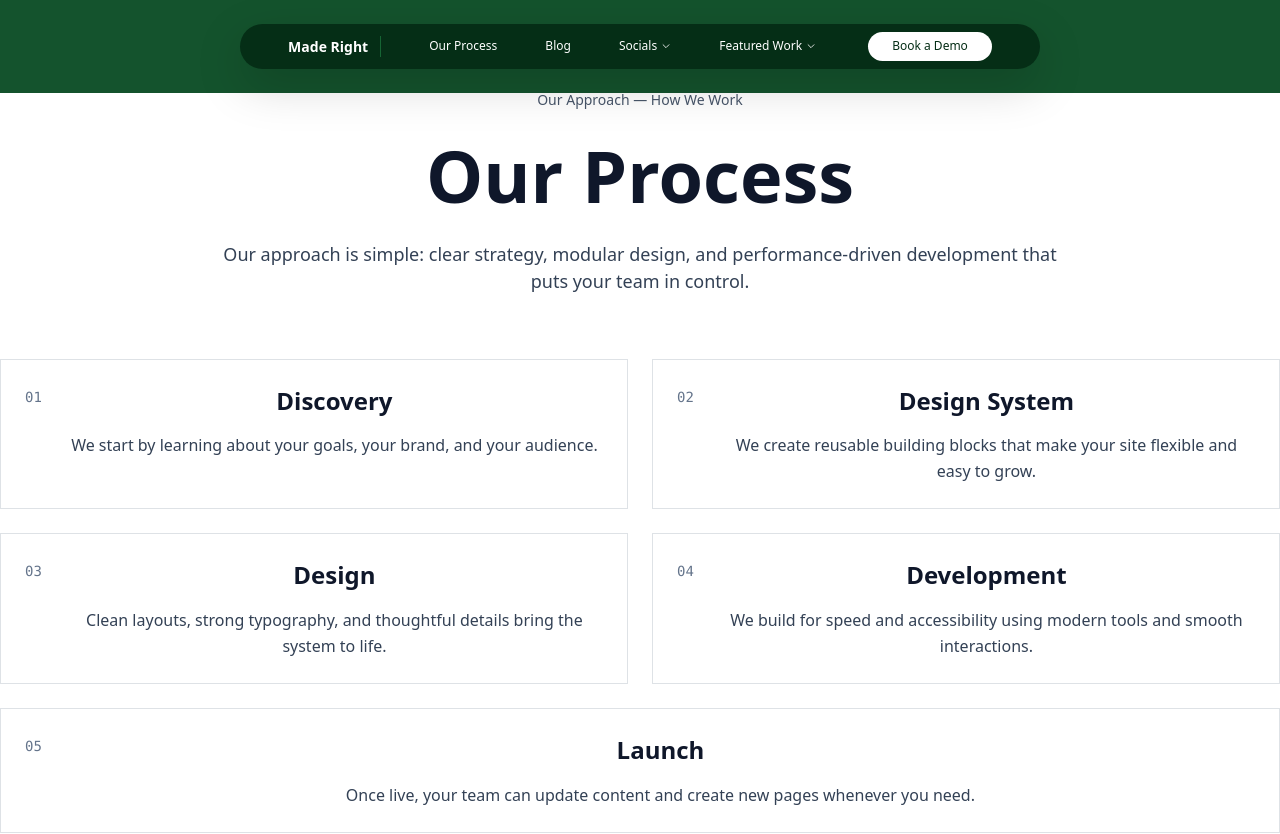
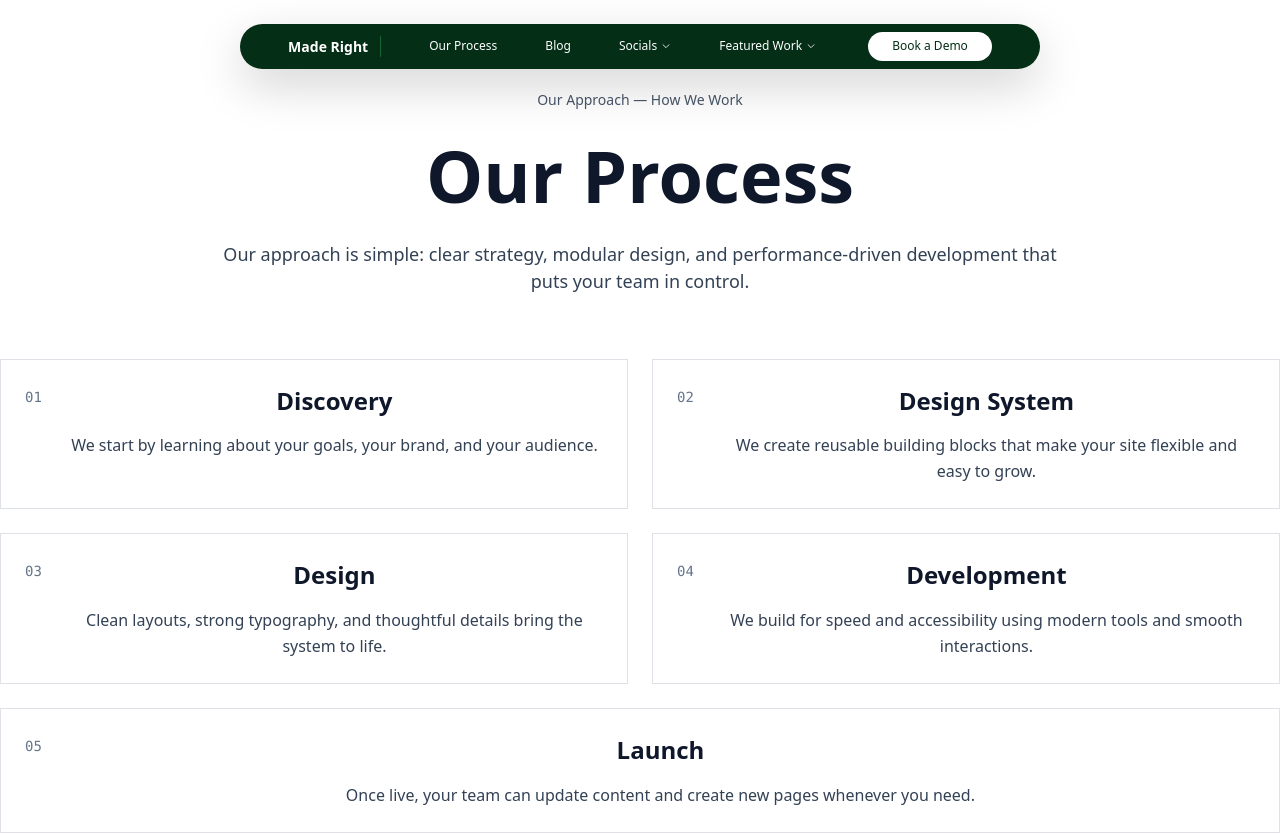
Before and after one commit to alexgoodestudio/maderight.studio, a React (Create React App) app: page /our-process in a window 1280 px wide. Shown: the top 834 px of the page. Built offline with nearby package versions, Linux system fonts and the light colour scheme.

Commit message:
removed bg-green-900

```diff
--- a/src/Components/Nav.js
+++ b/src/Components/Nav.js
@@ -12,7 +12,7 @@ function Nav() {
   return (
     <>
       {/* Desktop Navigation - Sticky */}
-      <nav className="hidden md:flex justify-center sticky top-0 z-50 px-4 py-4 bg-green-900 -mt-1">
+      <nav className="hidden md:flex justify-center sticky top-0 z-50 px-4 py-4 -mt-1">
         <div className="bg-green-950 rounded-full px-5 py-2 flex items-center gap-5 shadow-lg">
           {/* Logo */}
           <a href="/" className="flex items-center gap-2 text-white font-semibold text-sm no-underline pr-3 border-r border-green-800">
@@ -101,7 +101,7 @@ function Nav() {
       </nav>
 
       {/* Mobile Navigation */}
-      <nav className="md:hidden sticky top-0 bg-green-900 z-50 px-3 pt-2 pb-4">
+      <nav className="md:hidden sticky top-0  z-50 px-3 pt-2 pb-4">
         <div className="bg-green-950 rounded-lg">
           <div className="flex justify-between items-center px-4 py-2">
             <a href="/" className="flex items-center gap-2 text-white font-semibold text-base no-underline">
```
